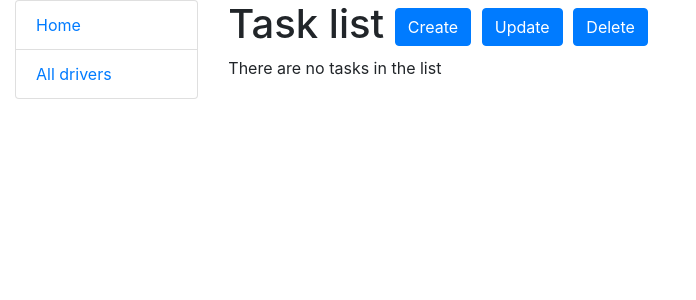
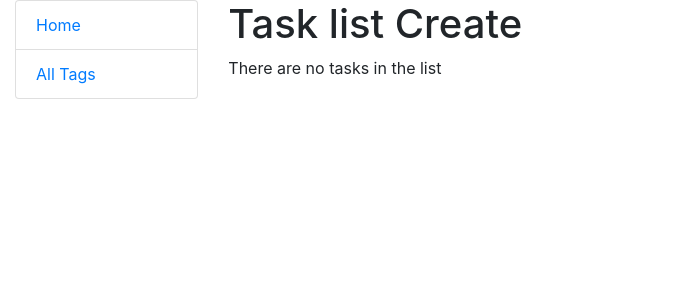
Before and after one commit to hai-le-di/django-practice, a Django app: page /tasks/ in a window 1280 px wide. Shown: the top 300 px of the page, without its empty margins (0-696 px from the left). Run offline with Django 4.2, Linux system fonts and the light colour scheme; data that the repository does not hold is empty.

Commit message:
Update task_list template

```diff
--- a/list/models.py
+++ b/list/models.py
@@ -11,7 +11,7 @@ class Tag(models.Model):
 class Task(models.Model):
     content = models.CharField(max_length=255)
     created_at = models.DateField(auto_now_add=True)
-    deadline = models.DateField(auto_now=True, blank=True)
+    deadline = models.DateField(null=True, blank=True)
     done = models.BooleanField()
     relevant_tags = models.ManyToManyField(
         Tag,
--- a/templates/includes/sidebar.html
+++ b/templates/includes/sidebar.html
@@ -1,4 +1,4 @@
 <ul class="sidebar-nav list-group">
   <li class="list-group-item"><a href="{% url 'list:index' %}">Home</a></li>
-  <li class="list-group-item"><a href="{% url 'list:tag-list' %}">All drivers</a></li>
+  <li class="list-group-item"><a href="#">All Tags</a></li>
 </ul>
--- a/templates/list/task_list.html
+++ b/templates/list/task_list.html
@@ -3,28 +3,37 @@
 {% block content %}
   <h1>
     Task list
-    <a href="{% url 'list:task-create' %}" class="btn btn-primary link-to-page">
+{#    <a href="{% url 'list:task-create' %}" class="btn btn-primary link-to-page">#}
       Create
-    </a>
-    <a href="{% url 'list:task-update' %}" class="btn btn-primary link-to-page">
-      Update
-    </a>
-    <a href="{% url 'list:task-delete' %}" class="btn btn-primary link-to-page">
-      Delete
     </a>
   </h1>
   {% if task_list %}
-    <ul>
+    <table class="table">
+      <thead>
+        <tr>
+          <th scope="col">Task</th>
+          <th scope="col">Update</th>
+          <th scope="col">Delete</th>
+        </tr>
+      </thead>
       {% for task in task_list %}
-        <li>
-          Task: {{ task.content }} ({{ task.created_at }})
-          <br>
-          Deadline: {{ task.deadline }}
-          Relevant Tags: {{ task.relevant_tags }}
-          Done: {{ task.done }}
-        </li>
-      {% endfor %}
-    </ul>
+        <tbody>
+          <tr>
+            <th>
+              {{ task.content }} ({{ task.created_at }})
+              <br>
+              {% if task.deadline %}
+                Deadline: {{ task.deadline }}
+              {% endif %}
+              <br>
+              Done: {{ task.done }}
+            </th>
+            <td><a href="#">Update</a></td>
+            <td><a href="#">Delete</a></td>
+        </tr>
+        {% endfor %}
+      </tbody>
+    </table>
   {% else %}
     <p>There are no tasks in the list</p>
   {% endif %}
```
